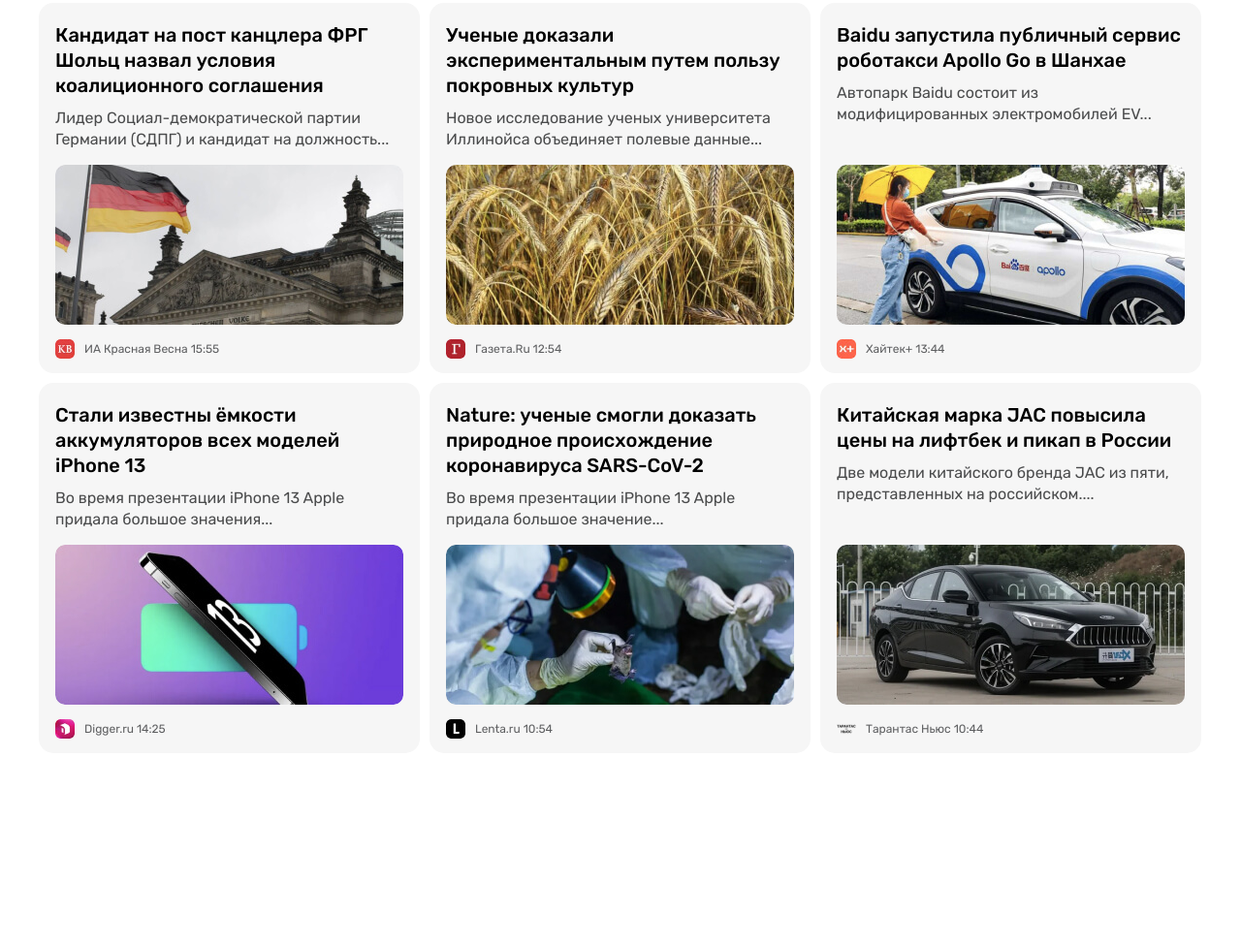
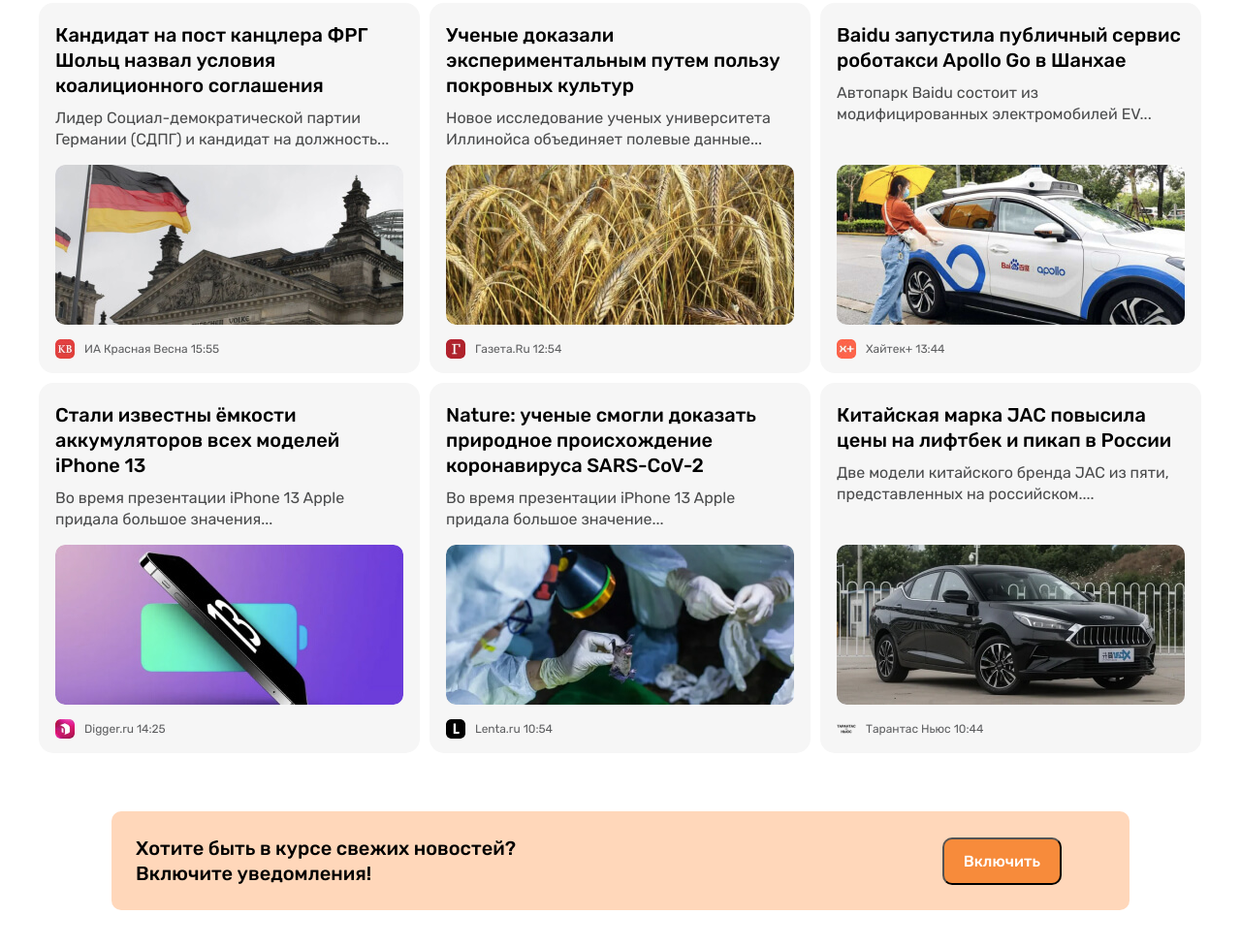
Before and after one commit to tymapuc/t-n24, a plain HTML site: page index.html in a window 1280 px wide. Shown: the part 381-1358 px from the top of the page at 97% size. Before the commit the page ends 1168 px from the top, so only its background shows below. Drawn offline with Linux system fonts and the light colour scheme.

Commit message:
Add notifications cta

```diff
--- a/css/style.css
+++ b/css/style.css
@@ -44,19 +44,24 @@
     text-align: center;
     cursor: pointer;
 }
+
+.button:hover {
+    opacity: 0.8;
+}
+
+.button:active {
+    opacity: 0.6;
+}
+
 .button-primary {
     background-color: #7296ec;
     color: #fff;
 }
 
-.button-primary:hover {
-    opacity: 0.8;
+.button-orange {
+    background-color: #f78b3b;
+    color: #fff;
 }
-
-.button-primary:active {
-    opacity: 0.6;
-}
-
 
 /* CONTAINER */
 .container {
@@ -213,6 +218,7 @@
     display: flex;
     flex-wrap: wrap;
     margin-left: -10px;
+    margin-bottom: -10px;
 }
 .news-grid-item {
     width: 393px;
@@ -281,5 +287,21 @@
     line-height: normal;
     color: #5e5f61;
 }
-.article-card-source {
+
+/* NOTIFICATION-CTA */
+.notification-cta {
+    display: flex;
+    justify-content: space-between;
+    align-items: center;
+    padding: 25px 70px 25px 25px;
+    margin: 60px 75px;
+    border-radius: 10px;
+    background-color: #ffd7ba;
 }
+
+.notification-cta-text {
+    font-size: 20px;
+    font-weight: 500;
+    line-height: 26px;
+    color: #000;
+}
--- a/index.html
+++ b/index.html
@@ -185,6 +185,14 @@
                     </article>
                 </div>
             </section>
+
+<!-- NOTIFICATION-CTA -->
+            <section class="notification-cta">
+                <div class="notification-cta-text">Хотите быть в курсе свежих новостей?
+                    <br>Включите уведомления!
+                </div>
+                <button class="button button-orange" type="button">Включить</button>
+            </section>
         </div>
     </main>
 </body>
```
